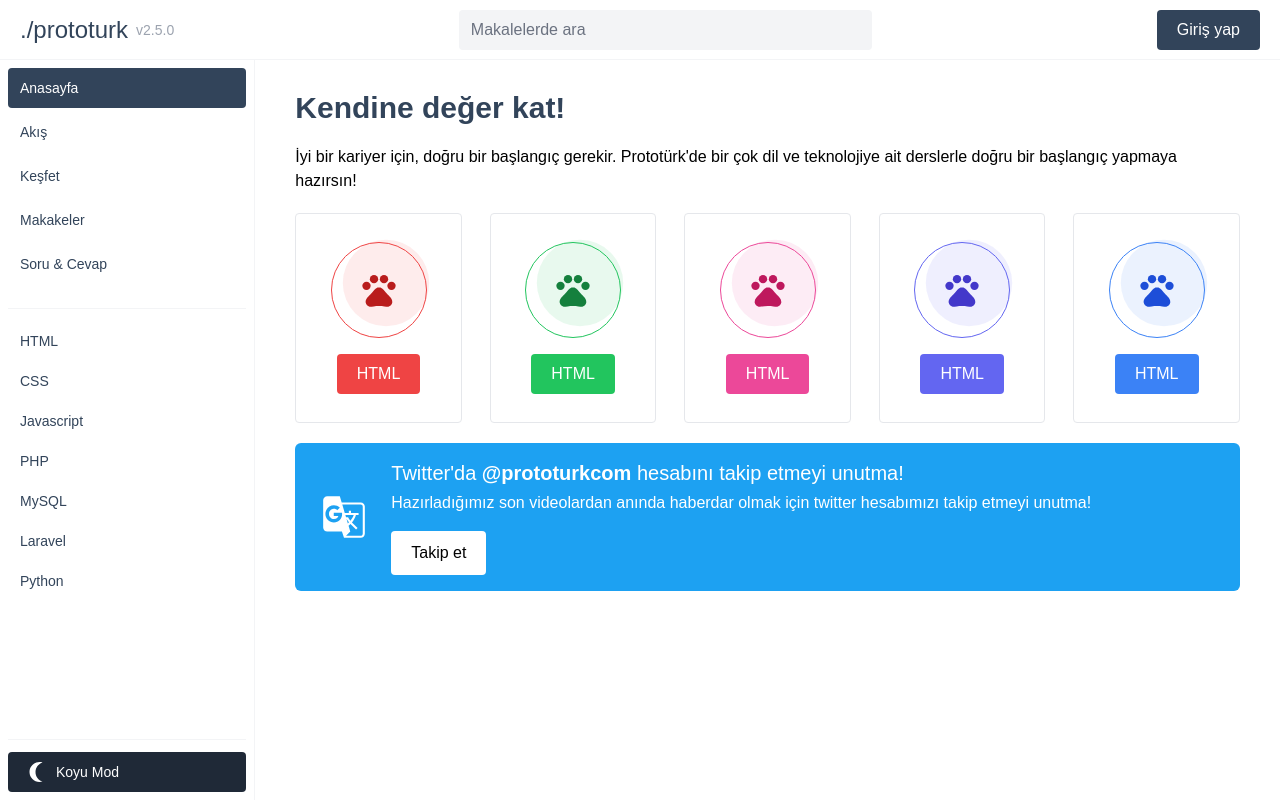
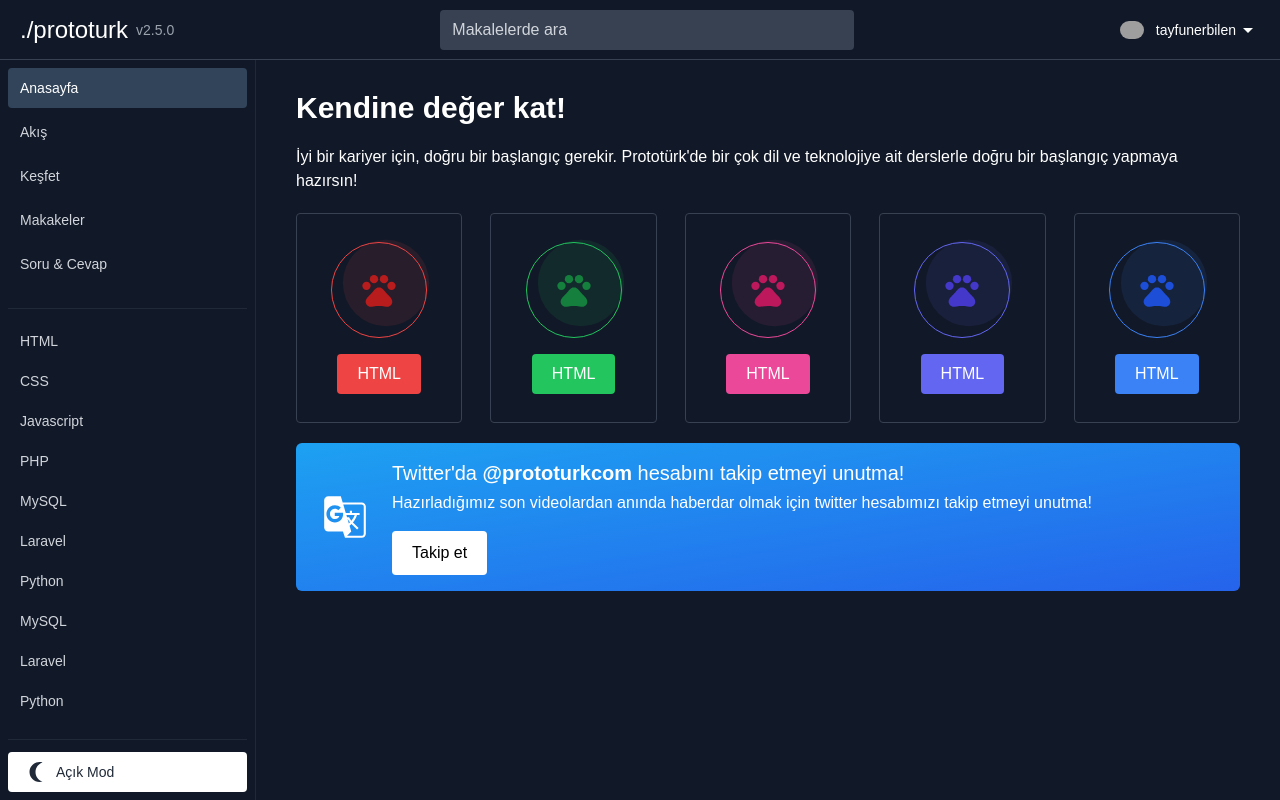
Before and after one commit to tayfunerbilen/tailwindcss-ornegi, a website: page src/index.html in a window 1280 px wide. Both pictures are taken after a click on the button "Koyu Mod". Drawn offline with nearby package versions, Linux system fonts and the light colour scheme; files that its build step writes are made by us from their sources; grey boxes are pictures that could not be loaded.

Commit message:
3. bölümün kaynak kodları

```diff
--- a/package.json
+++ b/package.json
@@ -9,5 +9,8 @@
   },
   "keywords": [],
   "author": "",
-  "license": "ISC"
+  "license": "ISC",
+  "devDependencies": {
+    "lodash": "^4.17.21"
+  }
 }
--- a/src/index.html
+++ b/src/index.html
@@ -7,21 +7,44 @@
     <title>Document</title>
     <link rel="stylesheet" href="./style.css">
 </head>
-<body class="bg-white h-full flex flex-col">
+<body class="bg-white h-full flex flex-col dark:bg-gray-900 dark:text-white">
 
-    <div class="h-15 border-b border-gray-100 w-full flex justify-between items-center px-5">
-        <a href="#" class="text-2xl font-medium inline-flex items-center text-prototurk">
+    <div class="h-15 border-b flex-shrink-0 border-gray-100 dark:border-gray-700 w-full flex justify-between items-center px-3 lg:px-5">
+
+        <button onclick="sidebar()" class="text-prototurk dark:text-white lg:hidden">
+            <svg xmlns="http://www.w3.org/2000/svg" height="24px" viewBox="0 0 24 24" width="24px" class="fill-current"><path d="M0 0h24v24H0V0z" fill="none"/><path d="M3 18h18v-2H3v2zm0-5h18v-2H3v2zm0-7v2h18V6H3z"/></svg>
+        </button>
+
+        <a href="#" class="text-2xl font-medium inline-flex items-center text-prototurk dark:text-white">
             ./prototurk
-            <span class="text-sm text-gray-400 ml-2">v2.5.0</span>
+            <span class="text-sm text-gray-400 ml-2 hidden lg:inline">v2.5.0</span>
         </a>
-        <form action="" class="w-1/3">
-            <input type="text" placeholder="Makalelerde ara" class="w-full bg-gray-100 h-10 px-3 placeholder-gray-500 rounded">
+        <form action="" class="w-1/3 hidden lg:block">
+            <input type="text" placeholder="Makalelerde ara" class="w-full bg-gray-100 h-10 px-3 placeholder-gray-500 dark:bg-gray-700 dark:placeholder-gray-300 rounded">
         </form>
-        <a href="#" class="bg-prototurk text-white h-10 inline-flex items-center px-5 rounded">Giriş yap</a>
+
+        <a href="javascript:;" onclick="modal('login-modal')" class="bg-prototurk hidden text-white h-10 inline-flex items-center px-5 rounded">Giriş yap</a>
+
+        <div class="group relative">
+            <button class="flex items-center h-10  rounded text-sm">
+                <img src="https://www.gravatar.com/avatar/8b0987af0a615d1535491eca8c1362e4?s=80&d=mp&r=g" alt="" width="24" height="24" class="rounded-full">
+                <span class="hidden lg:inline ml-3">tayfunerbilen</span>
+                <svg xmlns="http://www.w3.org/2000/svg" height="24px" viewBox="0 0 24 24" width="24px" class="fill-current"><path d="M0 0h24v24H0V0z" fill="none"/><path d="M7 10l5 5 5-5H7z"/></svg>
+            </button>
+            <div tabindex="0" class="opacity-0 invisible absolute z-[3] top-full right-0 w-44 rounded p-1 space-y-1 bg-gray-100 group-focus-within:mt-1 group-focus-within:opacity-100 group-focus-within:visible transition-all dark:bg-gray-700">
+                <a href="javascript:;" onclick="modal('login-modal')" class="text-sm flex h-7 items-center px-3 rounded transition-colors hover:bg-gray-200 dark:hover:bg-gray-600">Profil</a>
+                <a href="#" class="text-sm flex h-7 items-center px-3 rounded transition-colors hover:bg-gray-200 dark:hover:bg-gray-600">Profil Düzenle</a>
+                <a href="#" class="text-sm flex h-7 items-center px-3 rounded transition-colors hover:bg-gray-200 dark:hover:bg-gray-600">Takipçiler</a>
+                <a href="#" class="text-sm flex h-7 items-center px-3 rounded transition-colors hover:bg-gray-200 dark:hover:bg-gray-600">Sorular</a>
+                <a href="#" class="text-sm flex h-7 items-center px-3 rounded transition-colors hover:bg-gray-200 dark:hover:bg-gray-600">Cevaplar</a>
+                <a href="#" class="text-sm flex h-7 items-center px-3 rounded text-red-500 transition-colors hover:bg-red-100 dark:hover:bg-red-600 dark:hover:text-white">Çıkış yap</a>
+            </div>
+        </div>
+
     </div>
 
-    <main class="flex-auto flex">
-        <aside class="w-64 border-r p-2 flex flex-col border-gray-100 divide-solid divide-gray-100 divide-y">
+    <main class="calc-h-full-15 flex">
+        <aside class="sidebar">
 
             <nav class="mb-3 space-y-1">
                 <a href="#" class="nav-link active">Anasayfa</a>
@@ -39,26 +62,30 @@
                 <a href="#" class="nav-link">MySQL</a>
                 <a href="#" class="nav-link">Laravel</a>
                 <a href="#" class="nav-link">Python</a>
+                <a href="#" class="nav-link">MySQL</a>
+                <a href="#" class="nav-link">Laravel</a>
+                <a href="#" class="nav-link">Python</a>
             </nav>
 
             <div class="mt-auto pt-3">
-                <button class="bg-gray-800 hover:bg-gray-600 w-full transition-colors text-white h-10 rounded flex items-center px-4 text-sm">
-                    <svg xmlns="http://www.w3.org/2000/svg" enable-background="new 0 0 24 24" height="24px" viewBox="0 0 24 24" width="24px" class="fill-current text-white mr-2"><g><rect fill="none" height="24" width="24"/></g><g><g><path d="M15.5,22c1.05,0,2.05-0.16,3-0.46c-4.06-1.27-7-5.06-7-9.54s2.94-8.27,7-9.54C17.55,2.16,16.55,2,15.5,2 c-5.52,0-10,4.48-10,10S9.98,22,15.5,22L15.5,22z"/></g></g></svg>
-                    Koyu Mod
+                <button onclick="darkMode()" class="bg-gray-800 dark:bg-white hover:bg-gray-600 w-full transition-colors text-white dark:text-gray-800 h-10 rounded flex items-center px-4 text-sm">
+                    <svg xmlns="http://www.w3.org/2000/svg" enable-background="new 0 0 24 24" height="24px" viewBox="0 0 24 24" width="24px" class="fill-current mr-2"><g><rect fill="none" height="24" width="24"/></g><g><g><path d="M15.5,22c1.05,0,2.05-0.16,3-0.46c-4.06-1.27-7-5.06-7-9.54s2.94-8.27,7-9.54C17.55,2.16,16.55,2,15.5,2 c-5.52,0-10,4.48-10,10S9.98,22,15.5,22L15.5,22z"/></g></g></svg>
+                    <span class="hidden dark:inline">Açık Mod</span>
+                    <span class="inline dark:hidden">Koyu Mod</span>
                 </button>
             </div>
 
         </aside>
-        <section class="flex-auto py-6 px-10">
+        <section class="flex-auto py-6 px-5 md:px-10 overflow-auto">
             <div class="mx-auto max-w-screen-xl">
-                <h2 class="text-3xl font-semibold mb-3 leading-relaxed text-prototurk">Kendine değer kat!</h2>
+                <h2 class="text-3xl font-semibold mb-3 leading-relaxed text-prototurk dark:text-white">Kendine değer kat!</h2>
                 <p>
                     İyi bir kariyer için, doğru bir başlangıç gerekir. Prototürk'de bir çok dil ve teknolojiye ait derslerle doğru bir başlangıç yapmaya hazırsın!
                 </p>
 
-                <div class="grid mt-5 mb-5 grid-cols-10 gap-7">
-                    <div class="col-span-2">
-                        <a href="#" class="border flex flex-col px-4 py-7 items-center rounded">
+                <div class="flex lg:grid overflow-x-auto mt-5 mb-5 grid-cols-10 gap-3 lg:gap-7">
+                    <div class="col-span-5 lg:col-span-2">
+                        <a href="#" class="slider-item">
                             <span class="w-24 mb-4 h-24 border border-red-500 rounded-full grid place-items-center relative">
                                 <span class="absolute -top-2 -right-2 w-24 h-24 scale-90 bg-red-500 bg-opacity-10 rounded-full -z-1"></span>
                                 <svg xmlns="http://www.w3.org/2000/svg" height="40px" viewBox="0 0 24 24" width="40px" class="fill-current text-red-700"><path d="M0 0h24v24H0V0z" fill="none"/><circle cx="4.5" cy="9.5" r="2.5"/><circle cx="9" cy="5.5" r="2.5"/><circle cx="15" cy="5.5" r="2.5"/><circle cx="19.5" cy="9.5" r="2.5"/><path d="M17.34 14.86c-.87-1.02-1.6-1.89-2.48-2.91-.46-.54-1.05-1.08-1.75-1.32-.11-.04-.22-.07-.33-.09-.25-.04-.52-.04-.78-.04s-.53 0-.79.05c-.11.02-.22.05-.33.09-.7.24-1.28.78-1.75 1.32-.87 1.02-1.6 1.89-2.48 2.91-1.31 1.31-2.92 2.76-2.62 4.79.29 1.02 1.02 2.03 2.33 2.32.73.15 3.06-.44 5.54-.44h.18c2.48 0 4.81.58 5.54.44 1.31-.29 2.04-1.31 2.33-2.32.31-2.04-1.3-3.49-2.61-4.8z"/></svg>
@@ -68,19 +95,19 @@
                             </span>
                         </a>
                     </div>
-                    <div class="col-span-2">
-                        <a href="#" class="border hover:border-green-700 transition-colors flex flex-col px-4 py-7 items-center rounded">
+                    <div class="col-span-5 lg:col-span-2">
+                        <a href="#" class="slider-item hover:!border-green-700 group">
                             <span class="w-24 mb-4 h-24 border border-green-500 rounded-full grid place-items-center relative">
                                 <span class="absolute -top-2 -right-2 w-24 h-24 scale-90 bg-green-500 bg-opacity-10 rounded-full -z-1"></span>
                                 <svg xmlns="http://www.w3.org/2000/svg" height="40px" viewBox="0 0 24 24" width="40px" class="fill-current text-green-700"><path d="M0 0h24v24H0V0z" fill="none"/><circle cx="4.5" cy="9.5" r="2.5"/><circle cx="9" cy="5.5" r="2.5"/><circle cx="15" cy="5.5" r="2.5"/><circle cx="19.5" cy="9.5" r="2.5"/><path d="M17.34 14.86c-.87-1.02-1.6-1.89-2.48-2.91-.46-.54-1.05-1.08-1.75-1.32-.11-.04-.22-.07-.33-.09-.25-.04-.52-.04-.78-.04s-.53 0-.79.05c-.11.02-.22.05-.33.09-.7.24-1.28.78-1.75 1.32-.87 1.02-1.6 1.89-2.48 2.91-1.31 1.31-2.92 2.76-2.62 4.79.29 1.02 1.02 2.03 2.33 2.32.73.15 3.06-.44 5.54-.44h.18c2.48 0 4.81.58 5.54.44 1.31-.29 2.04-1.31 2.33-2.32.31-2.04-1.3-3.49-2.61-4.8z"/></svg>
                             </span>
-                            <span class="inline-flex h-10 items-center rounded px-5 text-white bg-green-500">
+                            <span class="inline-flex h-10 items-center rounded px-5 text-white bg-green-500 group-hover:bg-green-700 transition-colors">
                                 HTML
                             </span>
                         </a>
                     </div>
-                    <div class="col-span-2">
-                        <a href="#" class="border flex flex-col px-4 py-7 items-center rounded">
+                    <div class="col-span-5 lg:col-span-2">
+                        <a href="#" class="slider-item">
                             <span class="w-24 mb-4 h-24 border border-pink-500 rounded-full grid place-items-center relative">
                                 <span class="absolute -top-2 -right-2 w-24 h-24 scale-90 bg-pink-500 bg-opacity-10 rounded-full -z-1"></span>
                                 <svg xmlns="http://www.w3.org/2000/svg" height="40px" viewBox="0 0 24 24" width="40px" class="fill-current text-pink-700"><path d="M0 0h24v24H0V0z" fill="none"/><circle cx="4.5" cy="9.5" r="2.5"/><circle cx="9" cy="5.5" r="2.5"/><circle cx="15" cy="5.5" r="2.5"/><circle cx="19.5" cy="9.5" r="2.5"/><path d="M17.34 14.86c-.87-1.02-1.6-1.89-2.48-2.91-.46-.54-1.05-1.08-1.75-1.32-.11-.04-.22-.07-.33-.09-.25-.04-.52-.04-.78-.04s-.53 0-.79.05c-.11.02-.22.05-.33.09-.7.24-1.28.78-1.75 1.32-.87 1.02-1.6 1.89-2.48 2.91-1.31 1.31-2.92 2.76-2.62 4.79.29 1.02 1.02 2.03 2.33 2.32.73.15 3.06-.44 5.54-.44h.18c2.48 0 4.81.58 5.54.44 1.31-.29 2.04-1.31 2.33-2.32.31-2.04-1.3-3.49-2.61-4.8z"/></svg>
@@ -90,8 +117,8 @@
                             </span>
                         </a>
                     </div>
-                    <div class="col-span-2">
-                        <a href="#" class="border flex flex-col px-4 py-7 items-center rounded">
+                    <div class="col-span-5 lg:col-span-2">
+                        <a href="#" class="slider-item">
                             <span class="w-24 mb-4 h-24 border border-indigo-500 rounded-full grid place-items-center relative">
                                 <span class="absolute -top-2 -right-2 w-24 h-24 scale-90 bg-indigo-500 bg-opacity-10 rounded-full -z-1"></span>
                                 <svg xmlns="http://www.w3.org/2000/svg" height="40px" viewBox="0 0 24 24" width="40px" class="fill-current text-indigo-700"><path d="M0 0h24v24H0V0z" fill="none"/><circle cx="4.5" cy="9.5" r="2.5"/><circle cx="9" cy="5.5" r="2.5"/><circle cx="15" cy="5.5" r="2.5"/><circle cx="19.5" cy="9.5" r="2.5"/><path d="M17.34 14.86c-.87-1.02-1.6-1.89-2.48-2.91-.46-.54-1.05-1.08-1.75-1.32-.11-.04-.22-.07-.33-.09-.25-.04-.52-.04-.78-.04s-.53 0-.79.05c-.11.02-.22.05-.33.09-.7.24-1.28.78-1.75 1.32-.87 1.02-1.6 1.89-2.48 2.91-1.31 1.31-2.92 2.76-2.62 4.79.29 1.02 1.02 2.03 2.33 2.32.73.15 3.06-.44 5.54-.44h.18c2.48 0 4.81.58 5.54.44 1.31-.29 2.04-1.31 2.33-2.32.31-2.04-1.3-3.49-2.61-4.8z"/></svg>
@@ -101,8 +128,8 @@
                             </span>
                         </a>
                     </div>
-                    <div class="col-span-2">
-                        <a href="#" class="border flex flex-col px-4 py-7 items-center rounded">
+                    <div class="col-span-5 lg:col-span-2">
+                        <a href="#" class="slider-item">
                             <span class="w-24 mb-4 h-24 border border-blue-500 rounded-full grid place-items-center relative">
                                 <span class="absolute -top-2 -right-2 w-24 h-24 scale-90 bg-blue-500 bg-opacity-10 rounded-full -z-1"></span>
                                 <svg xmlns="http://www.w3.org/2000/svg" height="40px" viewBox="0 0 24 24" width="40px" class="fill-current text-blue-700"><path d="M0 0h24v24H0V0z" fill="none"/><circle cx="4.5" cy="9.5" r="2.5"/><circle cx="9" cy="5.5" r="2.5"/><circle cx="15" cy="5.5" r="2.5"/><circle cx="19.5" cy="9.5" r="2.5"/><path d="M17.34 14.86c-.87-1.02-1.6-1.89-2.48-2.91-.46-.54-1.05-1.08-1.75-1.32-.11-.04-.22-.07-.33-.09-.25-.04-.52-.04-.78-.04s-.53 0-.79.05c-.11.02-.22.05-.33.09-.7.24-1.28.78-1.75 1.32-.87 1.02-1.6 1.89-2.48 2.91-1.31 1.31-2.92 2.76-2.62 4.79.29 1.02 1.02 2.03 2.33 2.32.73.15 3.06-.44 5.54-.44h.18c2.48 0 4.81.58 5.54.44 1.31-.29 2.04-1.31 2.33-2.32.31-2.04-1.3-3.49-2.61-4.8z"/></svg>
@@ -114,8 +141,8 @@
                     </div>
                 </div>
 
-                <div class="bg-twitter p-4 rounded-md text-white flex items-center">
-                    <div class="flex-shrink-0 w-20 pl-2">
+                <div class="bg-gradient-to-br from-twitter to-blue-600 p-4 rounded-md text-white flex flex-col lg:flex-row items-center">
+                    <div class="flex-shrink-0 w-20 pl-0 lg:pl-2 mb-4 lg:mb-0">
                         <svg xmlns="http://www.w3.org/2000/svg" height="50px" viewBox="0 0 24 24" width="50px" class="fill-current text-white"><path d="M0 0h24v24H0V0z" fill="none"/><path d="M20 5h-9.12L10 2H4c-1.1 0-2 .9-2 2v13c0 1.1.9 2 2 2h7l1 3h8c1.1 0 2-.9 2-2V7c0-1.1-.9-2-2-2zM7.17 14.59c-2.25 0-4.09-1.83-4.09-4.09s1.83-4.09 4.09-4.09c1.04 0 1.99.37 2.74 1.07l.07.06-1.23 1.18-.06-.05c-.29-.27-.78-.59-1.52-.59-1.31 0-2.38 1.09-2.38 2.42s1.07 2.42 2.38 2.42c1.37 0 1.96-.87 2.12-1.46H7.08V9.91h3.95l.01.07c.04.21.05.4.05.61 0 2.35-1.61 4-3.92 4zm6.03-1.71c.33.6.74 1.18 1.19 1.7l-.54.53-.65-2.23zm.77-.76h-.99l-.31-1.04h3.99s-.34 1.31-1.56 2.74c-.52-.62-.89-1.23-1.13-1.7zM21 20c0 .55-.45 1-1 1h-7l2-2-.81-2.77.92-.92L17.79 18l.73-.73-2.71-2.68c.9-1.03 1.6-2.25 1.92-3.51H19v-1.04h-3.64V9h-1.04v1.04h-1.96L11.18 6H20c.55 0 1 .45 1 1v13z"/></svg>
                     </div>
                     <div>
@@ -129,5 +156,34 @@
         </section>
     </main>
 
+    <div class="modal" id="login-modal">
+        <div class="modal-content">
+            <h3 class="text-2xl mb-4">Giriş yap</h3>
+            <button onclick="modal('login-modal')" class="bg-prototurk px-6 inline-flex items-center rounded h-10 text-white">Kapat</button>
+        </div>
+    </div>
+
+    <script>
+        if (localStorage.getItem('dark')) {
+            document.documentElement.classList.add('dark');
+        }
+        function darkMode() {
+            document.documentElement.classList.toggle('dark');
+            if (document.documentElement.classList.contains('dark')) {
+                localStorage.setItem('dark', true);
+            } else {
+                localStorage.removeItem('dark');
+            }
+        }
+
+        function modal(id) {
+            document.getElementById(id).classList.toggle('active');
+        }
+
+        function sidebar() {
+            document.querySelector('.sidebar').classList.toggle('active');
+        }
+    </script>
+
 </body>
 </html>
--- a/tailwind.config.js
+++ b/tailwind.config.js
@@ -1,7 +1,10 @@
+const _ = require('lodash');
+const plugin = require('tailwindcss/plugin');
+
 module.exports = {
   mode: 'jit',
   purge: ['./src/**/*.html'],
-  darkMode: false, // or 'media' or 'class'
+  darkMode: 'class', // or 'media' or 'class'
   theme: {
     extend: {
       colors: {
@@ -19,5 +22,22 @@
   variants: {
     extend: {},
   },
-  plugins: [],
+  plugins: [
+    plugin(function({ addUtilities, theme, e }) {
+      const calcUtilities = _.map(theme('spacing'), (value, key) => {
+        return {
+          [`.${e(`calc-h-full-${key}`)}`]: {
+            height: `calc(100% - ${value})`
+          },
+          [`.${e(`calc-w-full-${key}`)}`]: {
+            width: `calc(100% - ${value})`
+          }
+        }
+      })
+
+      addUtilities(calcUtilities, {
+        variants: ['responsive', 'hover'],
+      })
+    })
+  ],
 }
--- a/tailwind.css
+++ b/tailwind.css
@@ -4,10 +4,28 @@
 
 @layer components {
     .nav-link {
-        @apply flex items-center h-10 rounded px-3 text-sm text-prototurk font-medium hover:bg-gray-100 transition-colors
+        @apply flex items-center h-10 rounded px-3 text-sm text-prototurk font-medium hover:bg-gray-100 transition-colors dark:text-gray-300 dark:hover:bg-gray-800 dark:hover:text-white
     }
     .nav-link.active {
         @apply bg-prototurk text-white
+    }
+    .modal {
+        @apply fixed inset-0 bg-prototurk/60 flex items-center justify-center opacity-0 invisible transition-opacity z-50
+    }
+    .modal.active {
+        @apply visible opacity-100
+    }
+    .modal-content {
+        @apply bg-white rounded p-10 max-w-full min-w-[600px] dark:bg-gray-900
+    }
+    .slider-item {
+        @apply border dark:border-gray-700 flex flex-col px-4 py-7 items-center rounded
+    }
+    .sidebar {
+        @apply bg-white dark:bg-gray-900 scale-90 lg:scale-100 w-full lg:w-64 absolute lg:relative inset-0 top-15 lg:top-0 opacity-0 lg:opacity-100 invisible lg:visible flex-shrink-0 border-r p-2 flex flex-col border-gray-100 dark:border-gray-800 divide-solid divide-gray-100 dark:divide-gray-800 divide-y overflow-auto transition-all
+    }
+    .sidebar.active {
+        @apply z-10 opacity-100 visible scale-100
     }
 }
 
```
Also changed, not shown: 2 other files.
